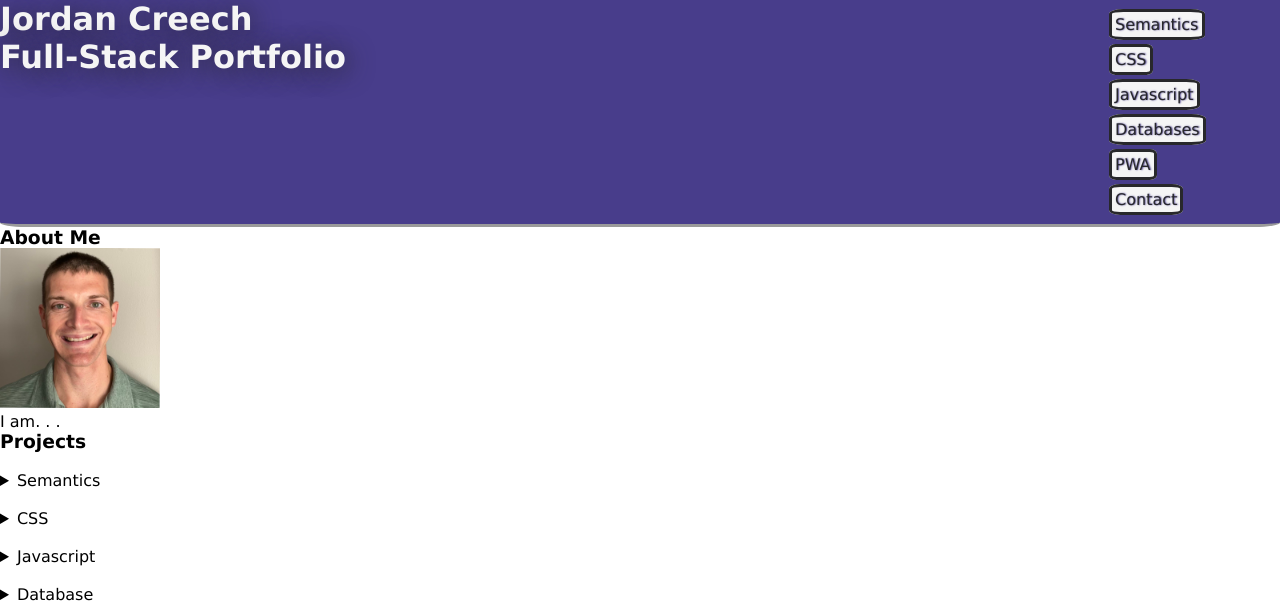
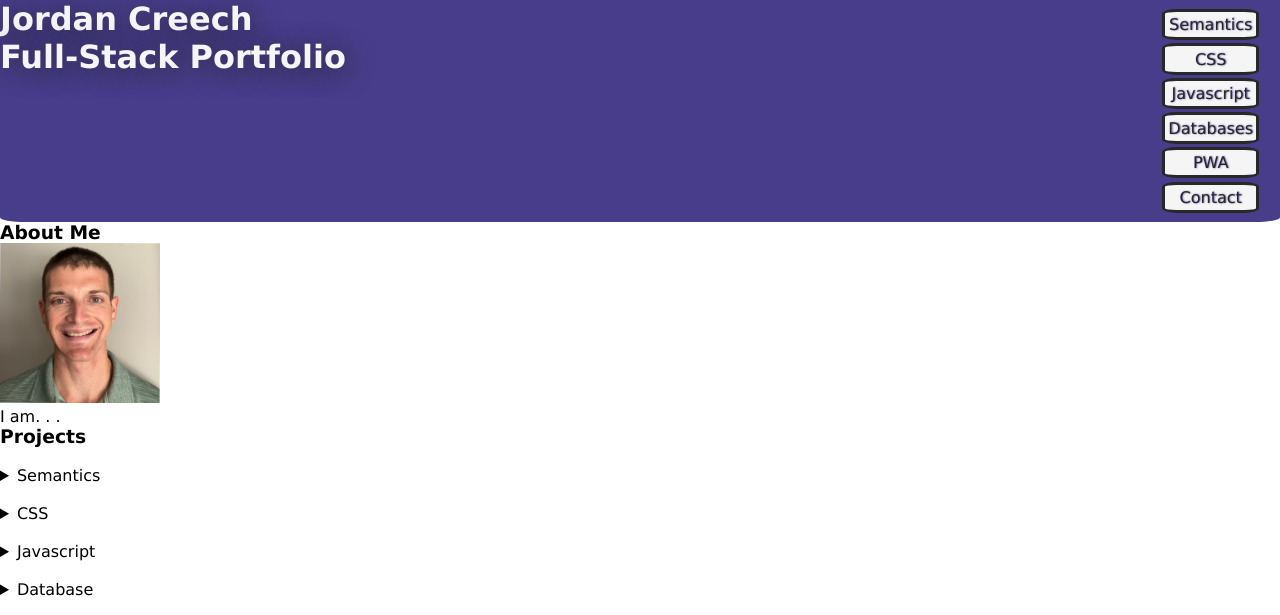
Before and after one commit to creechj/JCreech_PortfolioPage, a plain HTML site: page index.html in a window 1280 px wide. Shown: the top 615 px of the page. Drawn offline with Linux system fonts and the light colour scheme.

Commit message:
Fixed nav buttons

```diff
--- a/assets/styles.css
+++ b/assets/styles.css
@@ -6,8 +6,8 @@
     box-sizing: border-box;
 }
 
-/* set header area to flex in 2 parts: heading and nav
-    the 2 should always appear next to each other
+/* set header area should stretch width of page and flex in 2 parts: heading and nav
+    the 2 should always appear side-by-side
     heading should always appear larger than nav
 */
 header {
@@ -19,8 +19,9 @@ header {
     color: whitesmoke;
     border-bottom-left-radius: 2%;
     border-bottom-right-radius: 2%;
-    border-bottom-style: outset ;
+    /* border-bottom-style; */
 }
+
 
 header h1 {
     font-size: 2em;
@@ -31,7 +32,6 @@ header h1 {
 
 header nav {
     font-size: 1em;
-    /* flex: 1 20em; */
     align-items: flex-end;
     margin-top: .25em;
     margin-bottom: .25em;
@@ -40,20 +40,26 @@ header nav {
 }
 
 header ul {
-    width: 10em;
+    width: 100%;
     list-style: none;
 }
 
 header li {
     width: 100%;
+    padding: .1em;
+    /* border-radius: 15%;
+    border-style: solid;
+    border-color: #28282B;
+    border-width: .2em; */
     /* background-color: whitesmoke; */
-    padding: .5em;
 }
 
 header a {
-    width: calc(100/6);
+    display: block;
+    width: 100%;
     text-decoration: none;
     text-shadow: .05em 0em .1em darkslateblue;
+    text-align: center;
     color: #28282B;
     padding: .2em;
     border-radius: 15%;
```
Also changed, not shown: assets/images/GitHub_Logo.png.
